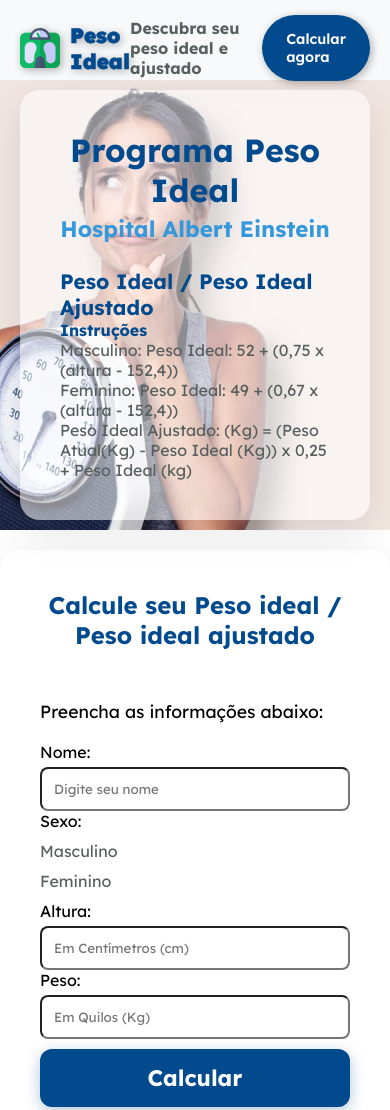
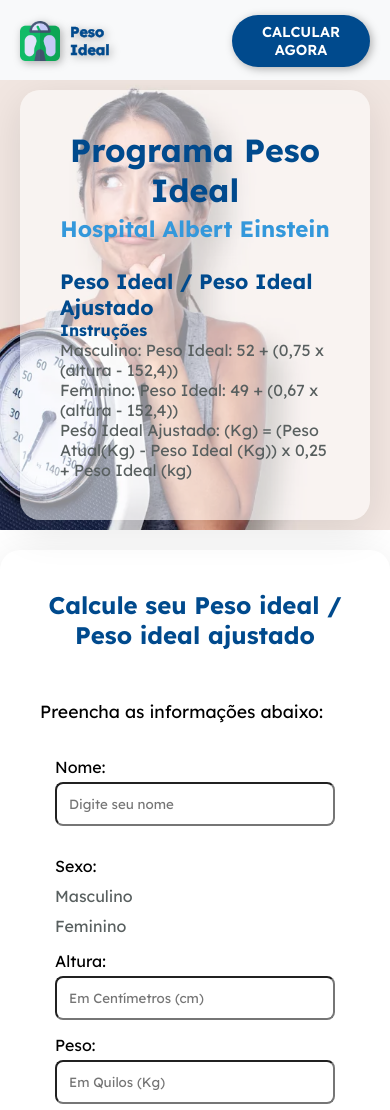
Before and after one commit to nishidanaomi/AELP, a website: page PesoIdeal_Hosp_Einstein/index.html in a window 390 px wide. Shown: the top 1110 px of the page. Drawn offline with Linux system fonts and the light colour scheme.

Commit message:
primeira versão

```diff
--- a/PesoIdeal_Hosp_Einstein/styles/style.css
+++ b/PesoIdeal_Hosp_Einstein/styles/style.css
@@ -195,6 +195,9 @@
     margin-left: -240px;
 }
 
+.campo {
+    margin: 15px;
+}
 .campo input {
     width: 100%;
     padding: 12px;
@@ -203,7 +206,7 @@
 }
 
 .btn-out {
-    padding: 15px 30px;
+    padding: 8px 30px;
     font-size: 1.4rem;
     font-weight: bold;
     border-radius: 12px;
@@ -218,7 +221,7 @@
     background-color: var(--cor-azul-primario);
     color:var(--cor-branco);
     box-shadow: 0 4px 15px rgba(0, 74, 141, 0.3);
-
+    margin-top: 30px;
 }
 
 .btn-calculo:hover {
@@ -266,3 +269,23 @@
     flex: 1; /* divide o espaço por igual entre os filhos (dentro dessa "caixa") */
     min-width: 150px;
 }
+
+@media screen and (max-width: 768px) {
+    .container-cabecalho {
+        font-size: 0.8rem;
+    }
+
+    #logo-texto {
+    font-weight: 700;
+    font-size: 0.9rem;
+    }
+
+    .slogan {
+        visibility: hidden;
+    }
+    .btn-primario {
+        padding: 8px 30px;
+        text-align: center;
+        text-transform: uppercase;
+    }
+}
```
